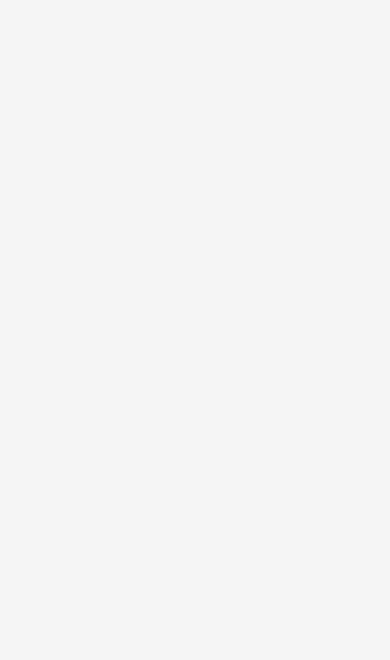
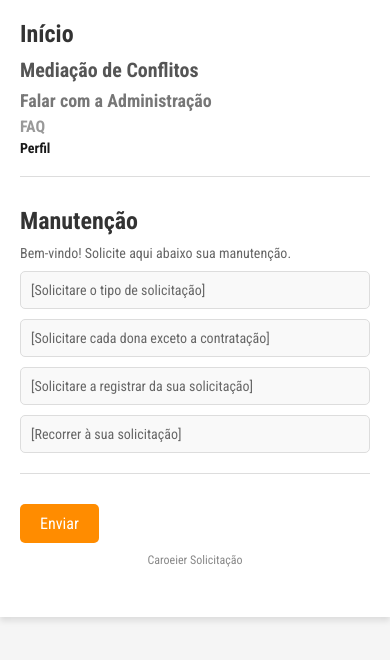
Before and after one commit to Breno0104/Front-argus, a React (Vite) app: page /manu in a window 390 px wide. Before the commit this address had no page. Shown: the top 660 px of the page. Built offline with nearby package versions, Linux system fonts and the light colour scheme.

Commit message:
feat: ocorrencias

```diff
--- a/src/main.jsx
+++ b/src/main.jsx
@@ -4,6 +4,7 @@ import { BrowserRouter as Router, Routes, Route } from "react-router-dom";
 import LoginPage from "./pages/LoginPage";
 import SplashScreen from "./pages/SplashScreen";
 import HomePage from "./pages/HomePage";
+import Ocorrencia from "./pages/Ocorrencia";
 import "./index.css";
 
 createRoot(document.getElementById("root")).render(
@@ -13,6 +14,7 @@ createRoot(document.getElementById("root")).render(
         <Route path="/" element={<SplashScreen />} />
         <Route path="/login" element={<LoginPage />} />
         <Route path="/home" element={<HomePage />} />
+        <Route path="/manu" element={<Ocorrencia />} />
       </Routes>
     </Router>
   </StrictMode>
--- a/src/pages/HomePage/index.jsx
+++ b/src/pages/HomePage/index.jsx
@@ -2,7 +2,6 @@ import { useState } from "react";
 import "./style.css";
 
 export default function HomePage() {
-  // Estado para gerenciar a aba ativa
   const [activeTab, setActiveTab] = useState("Serviços");
 
   return (
@@ -55,7 +54,7 @@ export default function HomePage() {
 
           {/* Segunda linha */}
           <div className="services-row">
-            <div className="service assembleia">
+            <div className="service disabled">
               <img src="Assembleia.png" alt="Assembleia" />
               <p>Assembleia</p>
             </div>
--- a/src/pages/HomePage/style.css
+++ b/src/pages/HomePage/style.css
@@ -68,7 +68,7 @@ body {
   flex-direction: column;
   align-items: center;
   justify-content: center;
-  width: 120px;
+  width: 150px;
   height: 120px;
   background-color: white;
   border: 1px solid #ddd;
@@ -92,13 +92,11 @@ body {
   line-height: 19px;
   text-align: center;
   letter-spacing: -0.165px;
-
   background: linear-gradient(117.69deg, #3cb6e9 -2.59%, #005a9c 138.69%);
   -webkit-background-clip: text;
   -webkit-text-fill-color: transparent;
   background-clip: text;
   text-fill-color: transparent;
-
   border: 0.5px solid rgba(37, 37, 37, 0.25);
 }
 
@@ -121,3 +119,76 @@ body {
   max-width: 600px;
   box-shadow: 3px 3px 10px rgba(0, 0, 0, 0.2);
 }
+
+/* Media Queries para Responsividade */
+@media (max-width: 768px) {
+  .header-content {
+    top: 10px;
+    left: 10px;
+    padding: 8px 16px;
+    font-size: 14px;
+  }
+
+  .tabs {
+    flex-direction: column;
+    gap: 10px;
+  }
+
+  .tab {
+    width: 100%;
+    margin: 5px 0;
+  }
+
+  .services-row {
+    flex-direction: column;
+    gap: 10px;
+  }
+
+  .service {
+    width: 100%;
+    height: auto;
+    padding: 15px;
+  }
+
+  .service img {
+    width: 40px;
+    height: 40px;
+  }
+
+  .service p {
+    font-size: 14px;
+  }
+
+  .norma {
+    max-width: 90%;
+    font-size: 14px;
+  }
+}
+
+@media (max-width: 480px) {
+  .header-content {
+    top: 5px;
+    left: 5px;
+    padding: 5px 10px;
+    font-size: 12px;
+  }
+
+  .tab {
+    font-size: 14px;
+    padding: 8px 16px;
+  }
+
+  .service img {
+    width: 30px;
+    height: 30px;
+  }
+
+  .service p {
+    font-size: 12px;
+  }
+
+  .norma {
+    padding: 10px;
+    font-size: 12px;
+  }
+}
--- /dev/null
+++ b/src/pages/Ocorrencia/index.jsx
@@ -0,0 +1,40 @@
+import "react";
+import "./style.css";
+
+function App() {
+  return (
+    <div className="container">
+      {/* Seção Início */}
+      <section className="section">
+        <h1>Início</h1>
+        <h2>Mediação de Conflitos</h2>
+        <h3>Falar com a Administração</h3>
+        <h4>FAQ</h4>
+        <p>
+          <strong>Perfil</strong>
+        </p>
+        <hr />
+      </section>
+
+      {/* Seção Manutenção */}
+      <section className="section">
+        <h1>Manutenção</h1>
+        <p>Bem-vindo! Solicite aqui abaixo sua manutenção.</p>
+
+        <div className="solicitacao">
+          <p>[Solicitare o tipo de solicitação]</p>
+          <p>[Solicitare cada dona exceto a contratação]</p>
+          <p>[Solicitare a registrar da sua solicitação]</p>
+          <p>[Recorrer à sua solicitação]</p>
+        </div>
+
+        <hr />
+
+        <button className="enviar-button">Enviar</button>
+        <p className="caroeier">Caroeier Solicitação</p>
+      </section>
+    </div>
+  );
+}
+
+export default App;
--- /dev/null
+++ b/src/pages/Ocorrencia/style.css
@@ -0,0 +1,84 @@
+body {
+  font-family: Arial, sans-serif;
+  margin: 0;
+  padding: 0;
+  background-color: #f5f5f5;
+}
+
+.container {
+  margin: 0 auto;
+  padding: 20px;
+  background-color: white;
+  box-shadow: 0px 4px 6px rgba(0, 0, 0, 0.1);
+}
+
+.section {
+  margin-bottom: 30px;
+}
+
+h1 {
+  font-size: 24px;
+  color: #333;
+  margin-bottom: 10px;
+}
+
+h2 {
+  font-size: 20px;
+  color: #555;
+  margin-bottom: 8px;
+}
+
+h3 {
+  font-size: 18px;
+  color: #777;
+  margin-bottom: 6px;
+}
+
+h4 {
+  font-size: 16px;
+  color: #999;
+  margin-bottom: 4px;
+}
+
+p {
+  font-size: 14px;
+  color: #666;
+  margin-bottom: 10px;
+}
+
+hr {
+  border: 0;
+  height: 1px;
+  background-color: #ddd;
+  margin: 20px 0;
+}
+
+.solicitacao p {
+  background-color: #f9f9f9;
+  padding: 10px;
+  border: 1px solid #ddd;
+  border-radius: 5px;
+  margin-bottom: 10px;
+}
+
+.enviar-button {
+  background-color: #ff8c00;
+  color: white;
+  border: none;
+  padding: 10px 20px;
+  font-size: 16px;
+  border-radius: 5px;
+  cursor: pointer;
+  margin-top: 10px;
+}
+
+.enviar-button:hover {
+  background-color: #e67e00;
+}
+
+.caroeier {
+  font-size: 12px;
+  color: #888;
+  text-align: center;
+  margin-top: 10px;
+}
--- a/src/pages/SplashScreen/style.css
+++ b/src/pages/SplashScreen/style.css
@@ -1,15 +1,22 @@
-splash-screen-page {
+.splash-screen-page {
   display: flex;
   justify-content: center;
   align-items: center;
-  width: 50vw;
+  width: 100vw;
   height: 100vh;
 }
+
 .splash-screen-page a {
   text-align: center;
 }
+
+.splash-screen-page img {
+  width: 500px;
+  height: auto;
+}
+
 @media (max-width: 1000px) {
   .splash-screen-page img {
-    width: 50%;
+    width: 100px;
   }
 }
```
